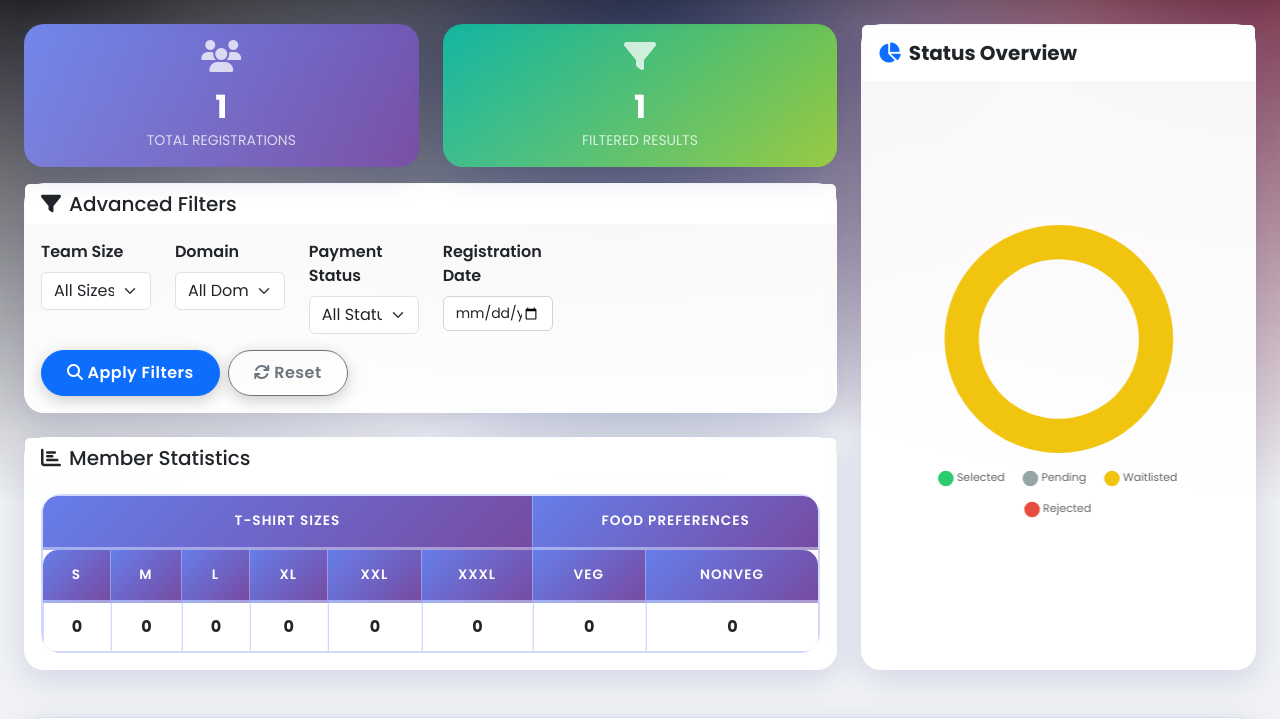
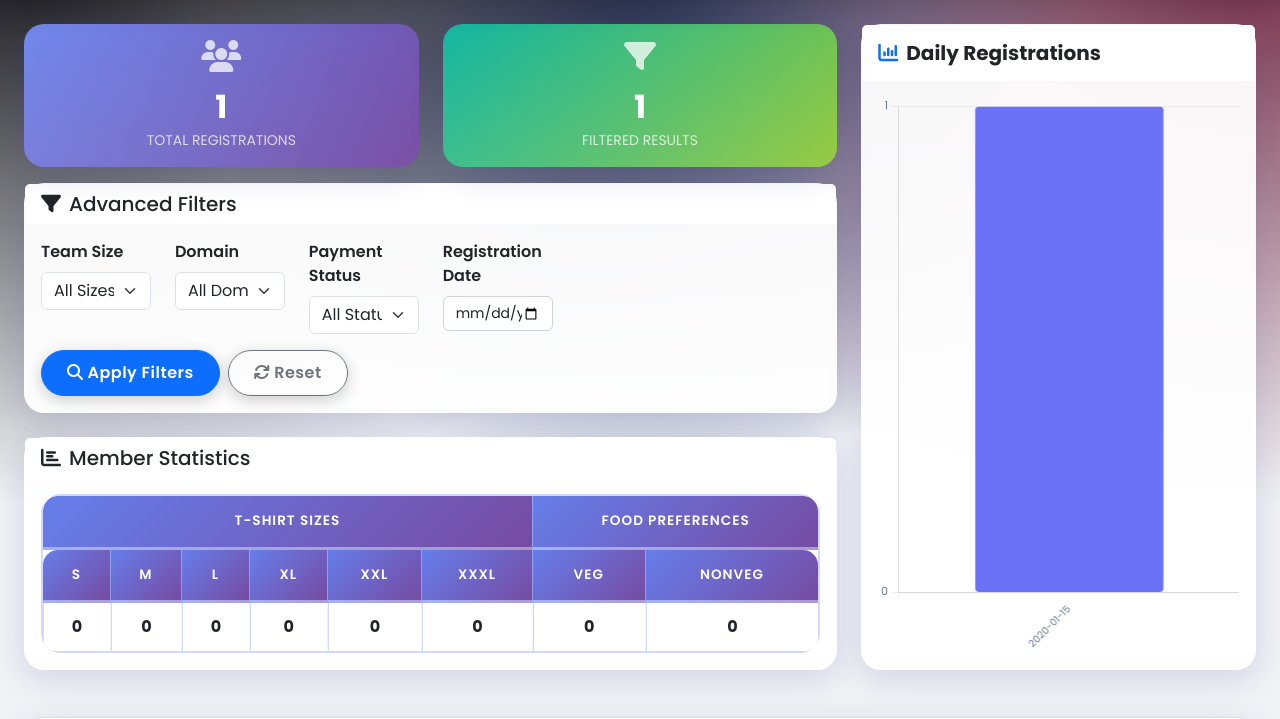
Before and after one commit to PashamDhanushReddy/Ignite2K26, a Django app: page /dashboard/ in a window 1280 px wide. Shown: the part 63-782 px from the top of the page. Run offline with Django 5.2, Linux system fonts and the light colour scheme; a user stored in the database is signed in; tables that the repository leaves empty hold one stand-in row (values such as "Sample post"); some libraries are stand-ins or nearby versions.

Commit message:
feat: replace status overview with daily registrations bar chart

```diff
--- a/dashboard/templates/dashboard/dashboard.html
+++ b/dashboard/templates/dashboard/dashboard.html
@@ -1035,12 +1035,12 @@
                 <div class="card h-100 animate__animated animate__fadeInRight" style="animation-delay: 0.5s;">
                     <div class="card-header bg-white border-0 py-3">
                         <h5 class="mb-0 fw-bold">
-                            <i class="fas fa-chart-pie me-2 text-primary"></i>Status Overview
+                            <i class="fas fa-chart-column me-2 text-primary"></i>Daily Registrations
                         </h5>
                     </div>
-                    <div class="card-body d-flex align-items-center justify-content-center">
-                        <div style="width: 100%; height: 300px; position: relative;">
-                            <canvas id="statusChart"></canvas>
+                    <div class="card-body p-3 d-flex flex-column justify-content-center">
+                        <div style="width: 100%; height: 100%; min-height: 380px; position: relative;">
+                            <canvas id="dailyRegistrationsChart"></canvas>
                         </div>
                     </div>
                 </div>
@@ -1568,59 +1568,43 @@
         });
     </script>
 
-    <!-- Data for Charts -->
-    <script id="status-data" type="application/json">
-        [
-            {% for reg in registrations %}
-                "{{ reg.selection_status|default:'pending' }}"{% if not forloop.last %},{% endif %}
-            {% endfor %}
-        ]
+    <!-- Data for Daily Registrations Chart -->
+    <script id="daily-labels-data" type="application/json">
+        {{ daily_labels_json|safe }}
+    </script>
+    <script id="daily-counts-data" type="application/json">
+        {{ daily_data_json|safe }}
     </script>
 
     <!-- Chart Initialization -->
     <script>
         document.addEventListener('DOMContentLoaded', function () {
-            // Get data from template
-            const statuses = JSON.parse(document.getElementById('status-data').textContent);
-
-            // Count occurrences
-            const statusCounts = {
-                'pending': 0,
-                'selected': 0,
-                'rejected': 0,
-                'waitlisted': 0
-            };
-
-            statuses.forEach(status => {
-                if (statusCounts.hasOwnProperty(status)) {
-                    statusCounts[status]++;
-                } else {
-                    statusCounts['pending']++; // Default fallback
-                }
-            });
-
-            // Setup Chart
-            const ctx = document.getElementById('statusChart').getContext('2d');
+            let labels = [];
+            let data = [];
+            try {
+                labels = JSON.parse(document.getElementById('daily-labels-data').textContent || '[]');
+                data = JSON.parse(document.getElementById('daily-counts-data').textContent || '[]');
+            } catch (e) {
+                console.error("Error parsing daily registration data:", e);
+                labels = [];
+                data = [];
+            }
+
+            const ctx = document.getElementById('dailyRegistrationsChart').getContext('2d');
 
             new Chart(ctx, {
-                type: 'doughnut',
+                type: 'bar',
                 data: {
-                    labels: ['Selected', 'Pending', 'Waitlisted', 'Rejected'],
+                    labels: labels,
                     datasets: [{
-                        data: [
-                            statusCounts['selected'],
-                            statusCounts['pending'],
-                            statusCounts['waitlisted'],
-                            statusCounts['rejected']
-                        ],
-                        backgroundColor: [
-                            '#2ecc71',
-                            '#95a5a6',
-                            '#f1c40f',
-                            '#e74c3c'
-                        ],
-                        borderWidth: 0,
-                        hoverOffset: 4
+                        label: 'Registrations',
+                        data: data,
+                        backgroundColor: '#6c72f8',
+                        hoverBackgroundColor: '#4f46e5',
+                        borderRadius: 4,
+                        borderSkipped: false,
+                        barPercentage: 0.65,
+                        categoryPercentage: 0.85
                     }]
                 },
                 options: {
@@ -1628,31 +1612,63 @@
                     maintainAspectRatio: false,
                     plugins: {
                         legend: {
-                            position: 'bottom',
-                            labels: {
+                            display: false
+                        },
+                        tooltip: {
+                            backgroundColor: 'rgba(15, 23, 42, 0.9)',
+                            titleColor: '#ffffff',
+                            bodyColor: '#ffffff',
+                            borderColor: 'rgba(255, 255, 255, 0.1)',
+                            borderWidth: 1,
+                            padding: 10,
+                            displayColors: false,
+                            callbacks: {
+                                title: function(context) {
+                                    return context[0].label;
+                                },
+                                label: function(context) {
+                                    return context.parsed.y + (context.parsed.y === 1 ? ' registration' : ' registrations');
+                                }
+                            }
+                        }
+                    },
+                    scales: {
+                        x: {
+                            grid: {
+                                display: true,
+                                color: 'rgba(0, 0, 0, 0.04)',
+                                drawBorder: false
+                            },
+                            ticks: {
+                                font: {
+                                    family: "'Poppins', sans-serif",
+                                    size: 10
+                                },
+                                color: '#64748b',
+                                maxRotation: 55,
+                                minRotation: 45
+                            }
+                        },
+                        y: {
+                            beginAtZero: true,
+                            grid: {
+                                display: true,
+                                color: 'rgba(0, 0, 0, 0.06)',
+                                drawBorder: false
+                            },
+                            ticks: {
+                                precision: 0,
                                 font: {
                                     family: "'Poppins', sans-serif",
                                     size: 11
                                 },
-                                usePointStyle: true,
-                                padding: 20
+                                color: '#64748b'
                             }
-                        },
-                        tooltip: {
-                            backgroundColor: 'rgba(255, 255, 255, 0.9)',
-                            titleColor: '#000',
-                            bodyColor: '#000',
-                            borderColor: '#ddd',
-                            borderWidth: 1,
-                            padding: 10,
-                            displayColors: true,
-                            usePointStyle: true
                         }
                     },
-                    cutout: '70%',
                     animation: {
-                        animateScale: true,
-                        animateRotate: true
+                        duration: 800,
+                        easing: 'easeOutQuart'
                     }
                 }
             });
--- a/dashboard/views.py
+++ b/dashboard/views.py
@@ -12,7 +12,8 @@ from datetime import datetime
 import openpyxl
 from io import BytesIO
 from django.utils.dateparse import parse_datetime
-from django.db.models import Q
+from django.db.models import Q, Count
+from django.db.models.functions import TruncDate
 
 # Import models
 from website_fixed.models import WebRegistration, WebTeammember
@@ -248,8 +249,22 @@ def dashboard_view(request):
 
     total_registrations = WebRegistration.objects.count()
 
+    # Calculate daily registration counts for chart
+    daily_qs = (
+        registrations_qs
+        .filter(created_at__isnull=False)
+        .annotate(date=TruncDate('created_at'))
+        .values('date')
+        .annotate(count=Count('id'))
+        .order_by('date')
+    )
+    daily_labels = [entry['date'].strftime('%Y-%m-%d') for entry in daily_qs if entry['date']]
+    daily_data = [entry['count'] for entry in daily_qs if entry['date']]
+
     context = {
         'registrations': processed_registrations,
+        'daily_labels_json': json.dumps(daily_labels),
+        'daily_data_json': json.dumps(daily_data),
         'filters': {
             # 'college_code': college_code_filter,
             'team_size': team_size_filter,
```
